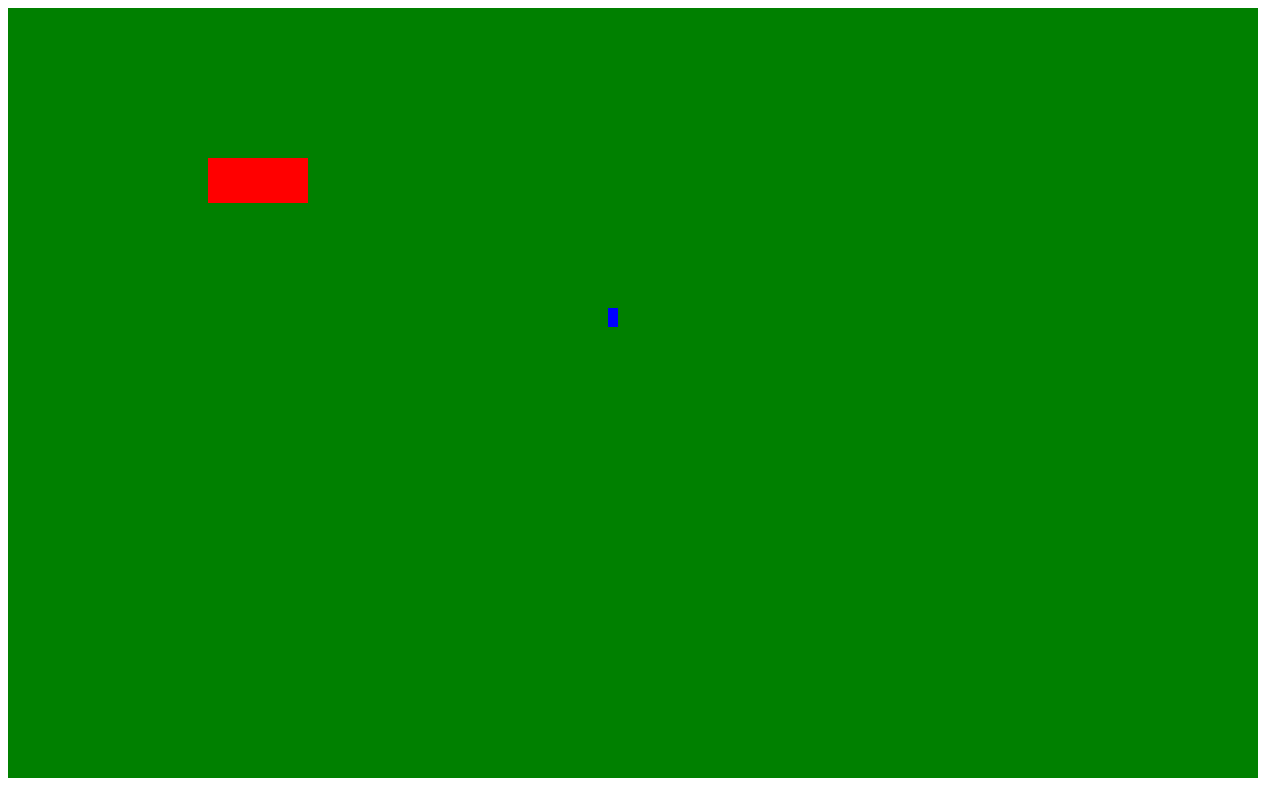
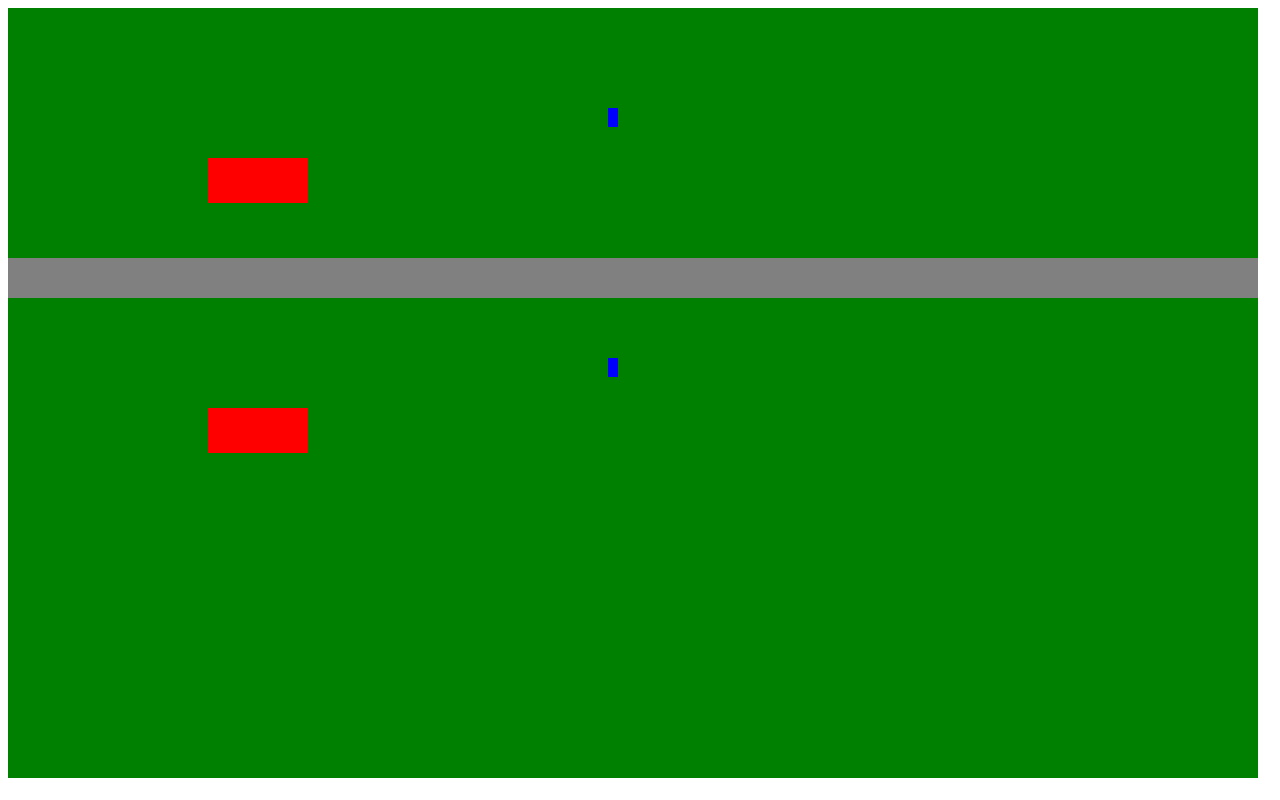
Before and after one commit to pelotom/d4, a website: page index.html in a window 1280 px wide. Drawn offline with nearby package versions, Linux system fonts and the light colour scheme.

Commit message:
Allow ommitting data for children, in which case they inherit

```diff
--- a/d4.js
+++ b/d4.js
@@ -16,16 +16,21 @@ var idCounter = 0;
 
 function Figure(spec) {
 
+  var self = this;
+
   var figureId = 'figure-' + (idCounter++);
 
   spec = _.extend({}, defaultSpec(spec.type), spec);
 
   function draw(parent, data) {
+    // If no data specified, use the same data as the parent
+    data = data || function(data) { return [data]; };
+
     var sel = parent.selectAll(spec.type + '.' + figureId).data(data, spec.key);
 
     function doPhase(phase, sel) {
       return sel.each(function(d, i) {
-        spec[phase](d3.select(this), d, i);
+        spec[phase].call(self, d3.select(this), d, i);
       });
     }
 
--- a/index.html
+++ b/index.html
@@ -20,7 +20,32 @@ var boxSpec = {
   }
 }
 
-var chart = d4.build({
+var rowSpec = {
+  type: 'g',
+  enter: function(g, row) {
+    g.attr('transform', 'translate(0,' + row.offset + ')');
+  },
+  children: [
+    // background
+    {
+      spec: {
+        type: 'rect',
+        enter: function(rect, row) {
+          rect
+            .attr('width', $(window).width())
+            .attr('height', 40)
+            .attr('fill', row.color);
+        }
+      }
+    },
+    {
+      data: function(d) { return d.boxes || []; },
+      spec: boxSpec
+    }
+  ]
+};
+
+var mainSpec = {
   type: 'svg',
   key: function(d) { return d.id; },
   merge: function(svg, d, i) {
@@ -33,36 +58,46 @@ var chart = d4.build({
   children: [
     {
       data: function(d) { return d.rows || []; },
-      spec: {
-        type: 'g',
-        children: [{
-          data: function(d) { return d.boxes || []; },
-          spec: boxSpec
-        }]
-      }
+      spec: rowSpec
     },
     {
       data: function(d) { return d.boxes || []; },
       spec: boxSpec
     }
   ]
-});
+};
+
+var chart = d4.build(mainSpec);
 
 chart.draw(d3.select('body'), [{
   width: $(window).width() - 30,
   height: $(window).height() - 30,
   boxes: [
     {
-      type: 'box',
       bounds: [200,150,100,45],
       color: 'red'
     },
     {
-      type: 'box',
-      bounds: [600,300,10,19],
+      bounds: [600,100,10,19],
       color: 'blue'
     }
-  ]
+  ],
+  rows: [
+    {
+      offset: 250,
+      boxes: [
+        {
+          bounds: [200,150,100,45],
+          color: 'red'
+        },
+        {
+          bounds: [600,100,10,19],
+          color: 'blue'
+        }
+      ],
+      color: 'gray'
+    }
+  ],
 }]);
 
 </script>
```
